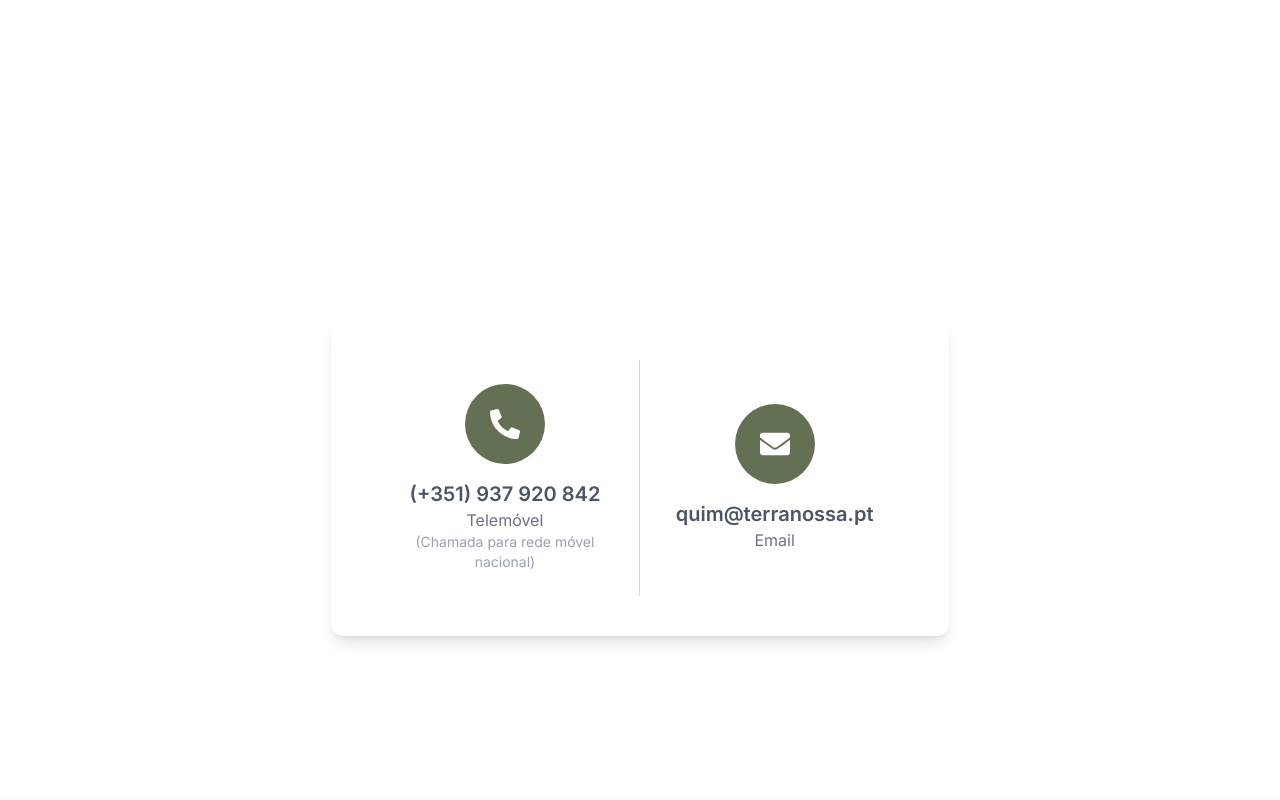
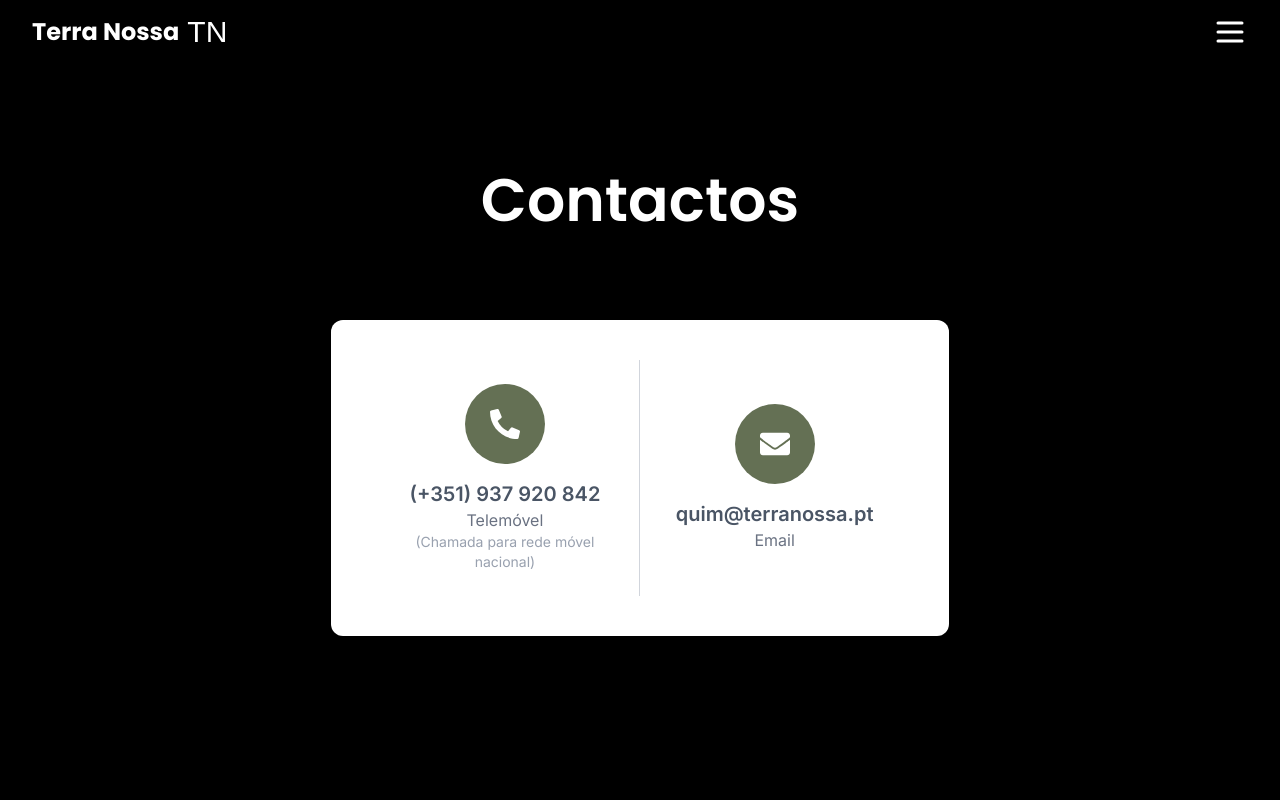
Before and after one commit to joelfer13/terranossa.pt, a Next.js app: page /contactos in a window 1280 px wide. Shown: the top 800 px of the page. Built offline with nearby package versions, Linux system fonts and the light colour scheme; a web font is replaced by a local one.

Commit message:
bg-black na page dos contactos

```diff
--- a/src/app/contactos/page.tsx
+++ b/src/app/contactos/page.tsx
@@ -27,7 +27,7 @@
   }, []);
 
   return (
-    <main className="relative w-full min-h-screen flex flex-col items-center justify-start text-white">
+    <main className="relative w-full min-h-screen flex flex-col items-center justify-start text-white bg-black">
       {/* Hero Section */}
       <FadeInOnScroll>
         <section className="relative w-full min-h-[50vh] bg-transparent flex flex-col relative z-0 items-center justify-center text-center bg-opacity-60">
```
